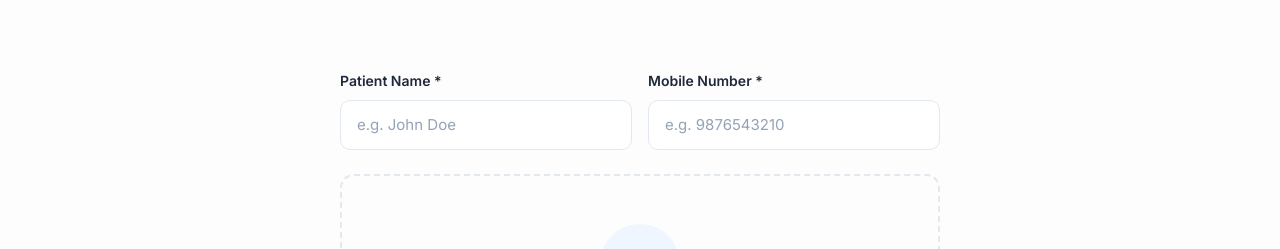
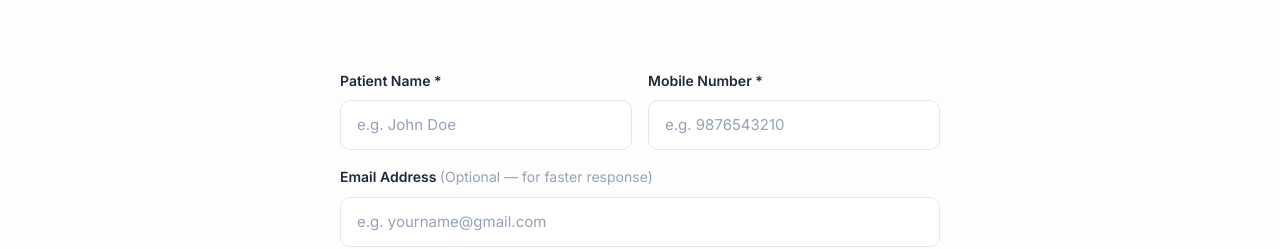
Before and after one commit to medipathmidnapore/Medipath-Midnapore, a React (Vite) app in the folder client/: page /upload in a window 1280 px wide. Shown: the part 537-786 px from the top of the page. Built offline with nearby package versions, Linux system fonts and the light colour scheme; no server answers.

Commit message:
feat: implement prescription upload functionality with Cloudinary integration and patient details form

```diff
--- a/client/src/components/PrescriptionUpload.jsx
+++ b/client/src/components/PrescriptionUpload.jsx
@@ -17,6 +17,7 @@ export default function PrescriptionUpload() {
   // Patient Details
   const [patientName, setPatientName] = useState('');
   const [mobileNumber, setMobileNumber] = useState('');
+  const [email, setEmail] = useState('');
 
   const validateAndSetFile = (f) => {
     if (!ALLOWED_TYPES.includes(f.type)) {
@@ -65,6 +66,7 @@ export default function PrescriptionUpload() {
     formData.append('prescription', file);
     formData.append('patientName', patientName);
     formData.append('mobileNumber', mobileNumber);
+    if (email.trim()) formData.append('email', email.trim());
 
     try {
       const res = await uploadPrescription(formData, (progressEvent) => {
@@ -86,6 +88,7 @@ export default function PrescriptionUpload() {
     setErrorMsg('');
     setPatientName('');
     setMobileNumber('');
+    setEmail('');
   };
 
   return (
@@ -116,7 +119,7 @@ export default function PrescriptionUpload() {
             </div>
             <h3 style={{ marginBottom: '0.75rem', color: 'var(--color-success)' }}>Uploaded Successfully!</h3>
             <p style={{ marginBottom: '1.5rem', fontSize: '0.9375rem', color: 'var(--color-text-muted)' }}>
-              Thank you, {patientName}. Your prescription has been securely uploaded. Our team will review it and contact you shortly at {mobileNumber}.
+              Thank you, {patientName}. Your prescription has been securely uploaded. Our team will review it and contact you shortly at {mobileNumber}{email ? ` or ${email}` : ''}.
             </p>
             <button className="btn btn-outline" onClick={reset}>
               Upload Another
@@ -126,7 +129,8 @@ export default function PrescriptionUpload() {
           <motion.div key="uploader" initial={{ opacity: 0 }} animate={{ opacity: 1 }} exit={{ opacity: 0 }}>
 
             {/* Patient Details */}
-            <div style={{ display: 'grid', gridTemplateColumns: '1fr 1fr', gap: '1rem', marginBottom: '1.5rem' }}>
+            <div style={{ display: 'flex', flexDirection: 'column', gap: '1rem', marginBottom: '1.5rem' }}>
+              <div style={{ display: 'grid', gridTemplateColumns: '1fr 1fr', gap: '1rem' }}>
                 <div>
                   <label style={{ display: 'block', fontSize: '0.875rem', fontWeight: 600, marginBottom: '0.5rem' }}>Patient Name *</label>
                   <input
@@ -146,7 +150,19 @@ export default function PrescriptionUpload() {
                     value={mobileNumber}
                     onChange={e => setMobileNumber(e.target.value)}
                     placeholder="e.g. 9876543210"
+                    maxLength={10}
                     required
+                  />
+                </div>
+              </div>
+              <div>
+                <label style={{ display: 'block', fontSize: '0.875rem', fontWeight: 600, marginBottom: '0.5rem' }}>Email Address <span style={{ fontWeight: 400, color: 'var(--color-text-light)' }}>(Optional — for faster response)</span></label>
+                <input
+                  type="email"
+                  className="input"
+                  value={email}
+                  onChange={e => setEmail(e.target.value)}
+                  placeholder="e.g. yourname@gmail.com"
                 />
               </div>
             </div>
--- a/client/src/components/TestBookingWizard.jsx
+++ b/client/src/components/TestBookingWizard.jsx
@@ -109,6 +109,7 @@ export default function TestBookingWizard() {
     try {
       const payload = {
         patientName: form.patientName,
+        email: form.email,
         mobile1: form.mobile1,
         mobile2: form.mobile2,
         address: form.address,
@@ -395,6 +396,7 @@ export default function TestBookingWizard() {
                 <h4 style={{ fontSize: '0.9375rem', marginBottom: '0.75rem', color: 'var(--color-text-muted)', fontWeight: 600, textTransform: 'uppercase', letterSpacing: '0.04em', fontSize: '0.8rem' }}>Patient Details</h4>
                 <p style={{ fontWeight: 700, color: 'var(--color-text)', marginBottom: '0.25rem' }}>{form.patientName}</p>
                 <p style={{ fontSize: '0.9rem' }}>📱 {form.mobile1}{form.mobile2 && ` · ${form.mobile2}`}</p>
+                {form.email && <p style={{ fontSize: '0.9rem' }}>✉️ {form.email}</p>}
                 <p style={{ fontSize: '0.9rem' }}>📍 {form.address}</p>
               </div>
 
```
Also changed, not shown: 2 other files (tests, documents, lock files or other folders). Lines whose indentation alone changed are shown as unchanged.
